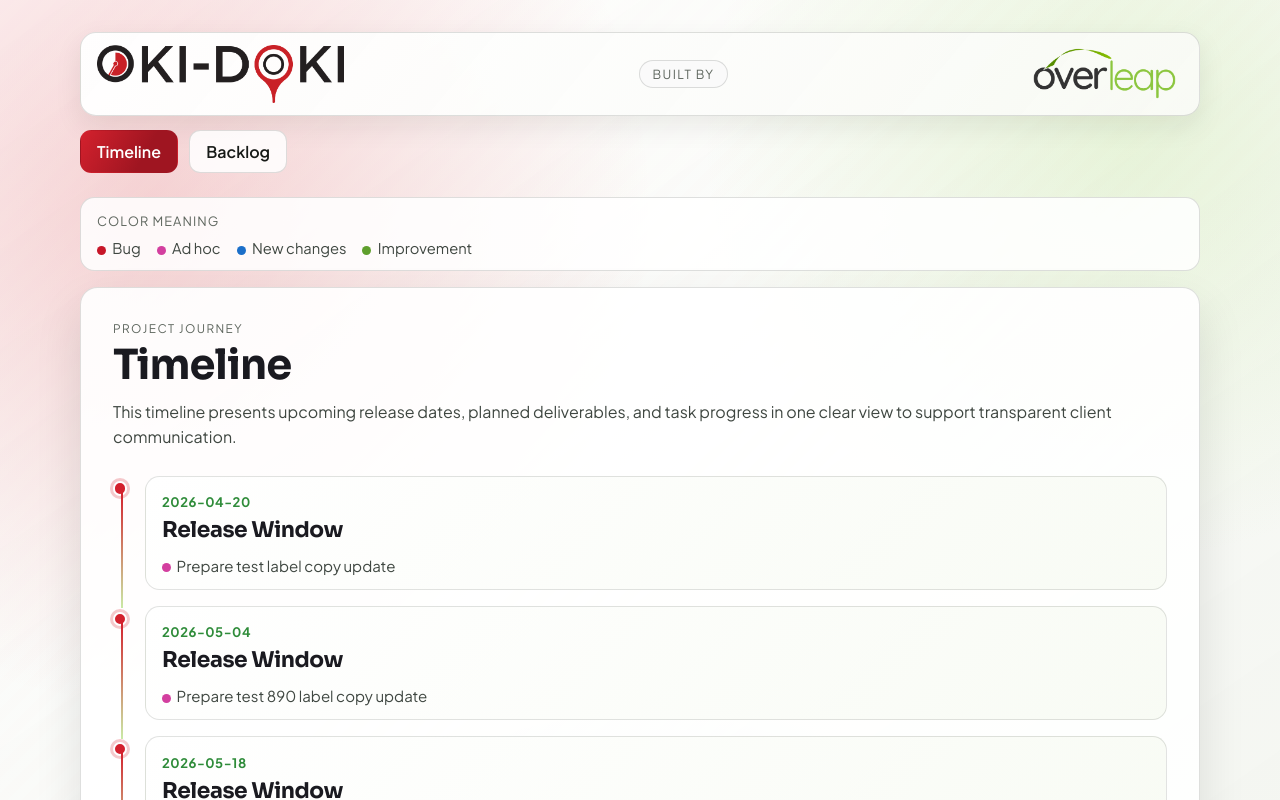
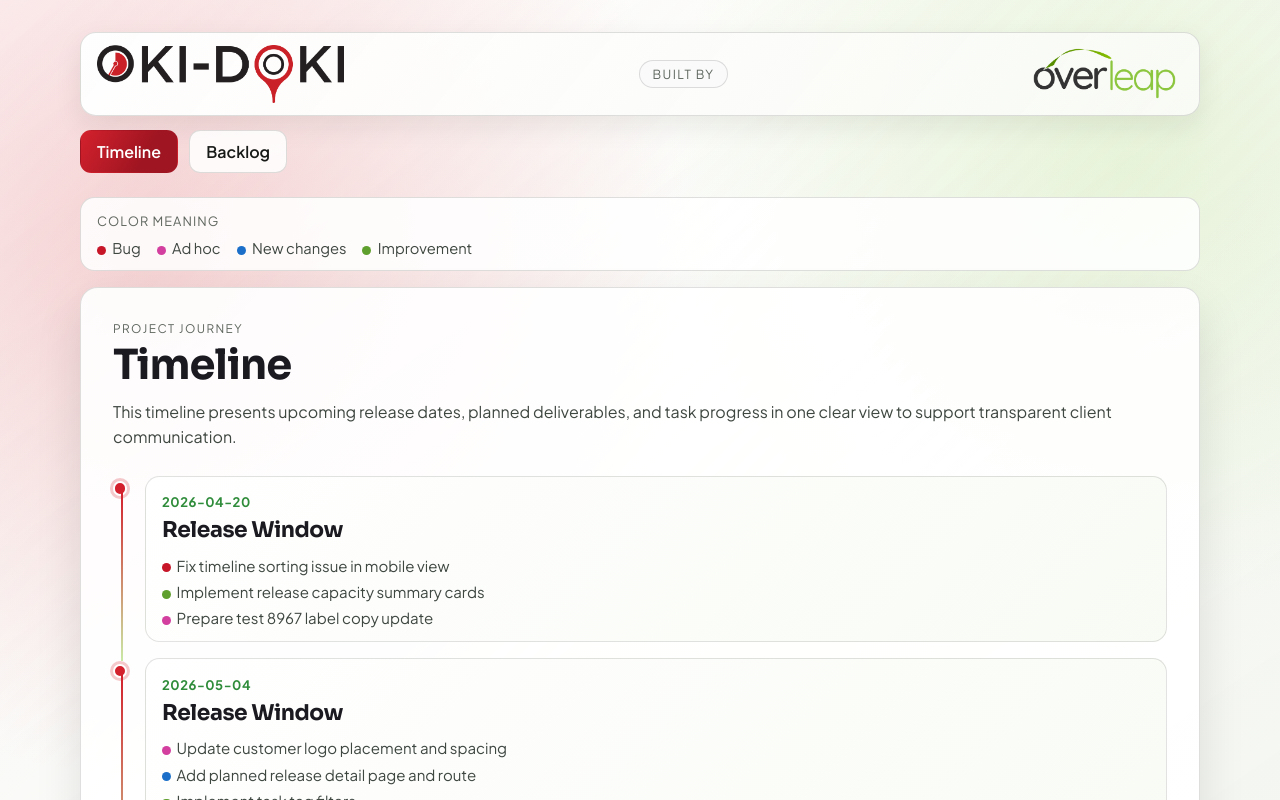
Before and after one commit to rasanga23/TIME_LINE_OKIDOKI, a React (Vite) app: page /#/timeline in a window 1280 px wide. Shown: the top 800 px of the page. Built offline with nearby package versions, Linux system fonts and the light colour scheme.

Commit message:
Enhance backlog data structure: add tags for backlog entries, update styles for backlog titles, and refactor timeline data handling

```diff
--- a/src/App.css
+++ b/src/App.css
@@ -265,18 +265,22 @@
 
 .backlog-title-bug {
   color: #c71628;
+  font-weight: 700;
 }
 
 .backlog-title-improvement {
   color: #5f9f2d;
+  font-weight: 700;
 }
 
 .backlog-title-new-changes {
   color: #1b6fc9;
+  font-weight: 700;
 }
 
 .backlog-title-ad-hoc {
   color: #d33f9f;
+  font-weight: 700;
 }
 
 .backlog-accordion-group {
--- a/src/backlog-data/ad-hoc.ts
+++ b/src/backlog-data/ad-hoc.ts
@@ -5,25 +5,30 @@ export const adHocBacklogData: BacklogEntry[] = [
     id: 'T-103',
     title: 'Update customer logo placement and spacing',
     hours: 4,
+    tag: 'ad hoc',
   },
   {
     id: 'T-107',
     title: 'Prepare emergency label copy update',
     hours: 3,
+    tag: 'ad hoc',
   },
   {
     id: 'T-108',
     title: 'Prepare test label copy update',
     hours: 3,
+    tag: 'ad hoc',
   },
   {
     id: 'T-109',
     title: 'Prepare test 890 label copy update',
     hours: 55,
+    tag: 'ad hoc',
   },
   {
     id: 'T-110',
     title: 'Prepare test 8967 label copy update',
     hours: 30,
+    tag: 'ad hoc',
   },
 ]
--- a/src/backlog-data/bug.ts
+++ b/src/backlog-data/bug.ts
@@ -5,10 +5,12 @@ export const bugBacklogData: BacklogEntry[] = [
     id: 'T-101',
     title: 'Fix timeline sorting issue in mobile view',
     hours: 6,
+    tag: 'bug',
   },
   {
     id: 'T-106',
     title: 'Patch release note card overflow bug',
     hours: 5,
+    tag: 'bug',
   },
 ]
--- a/src/backlog-data/improvement.ts
+++ b/src/backlog-data/improvement.ts
@@ -5,10 +5,12 @@ export const improvementBacklogData: BacklogEntry[] = [
     id: 'T-102',
     title: 'Implement release capacity summary cards',
     hours: 10,
+    tag: 'improvement',
   },
   {
     id: 'T-105',
     title: 'Implement task tag filters',
     hours: 7,
+    tag: 'improvement',
   },
 ]
--- a/src/backlog-data/index.ts
+++ b/src/backlog-data/index.ts
@@ -2,19 +2,19 @@ import { adHocBacklogData } from './ad-hoc'
 import { bugBacklogData } from './bug'
 import { improvementBacklogData } from './improvement'
 import { newChangesBacklogData } from './new-changes'
-import type { BacklogSection } from './types'
+import type { BacklogEntry, BacklogSection } from './types'
 
 export { adHocBacklogData, bugBacklogData, improvementBacklogData, newChangesBacklogData }
 export type { BacklogEntry, BacklogSection } from './types'
 
+export const backlogTasksData: BacklogEntry[] = [
+  ...bugBacklogData,
+  ...improvementBacklogData,
+  ...newChangesBacklogData,
+  ...adHocBacklogData,
+].sort((left, right) => Number(left.id.slice(2)) - Number(right.id.slice(2)))
+
 export const backlogSections: BacklogSection[] = [
-  {
-    key: 'bug',
-    label: 'Bug',
-    dotClass: 'task-dot-bug',
-    titleClass: 'backlog-title-bug',
-    items: bugBacklogData,
-  },
   {
     key: 'improvement',
     label: 'Improvement',
@@ -36,4 +36,11 @@ export const backlogSections: BacklogSection[] = [
     titleClass: 'backlog-title-ad-hoc',
     items: adHocBacklogData,
   },
+  {
+    key: 'bug',
+    label: 'Bug',
+    dotClass: 'task-dot-bug',
+    titleClass: 'backlog-title-bug',
+    items: bugBacklogData,
+  },
 ]
--- a/src/backlog-data/new-changes.ts
+++ b/src/backlog-data/new-changes.ts
@@ -5,5 +5,6 @@ export const newChangesBacklogData: BacklogEntry[] = [
     id: 'T-104',
     title: 'Add planned release detail page and route',
     hours: 8,
+    tag: 'new feature',
   },
 ]
--- a/src/backlog-data/types.ts
+++ b/src/backlog-data/types.ts
@@ -2,6 +2,7 @@ export interface BacklogEntry {
   id: string
   title: string
   hours: number
+  tag: 'bug' | 'improvement' | 'ad hoc' | 'new feature'
 }
 
 export interface BacklogSection {
--- a/src/timeline-data/index.ts
+++ b/src/timeline-data/index.ts
@@ -1,9 +1,10 @@
 import { plannedReleasesData } from './planned-releases'
 import { releaseDatesData } from './release-dates'
-import { tasksData } from './tasks'
+import { backlogTasksData } from '../backlog-data'
 import type { TimelineEntry } from './types'
 
-export { plannedReleasesData, releaseDatesData, tasksData }
+export { plannedReleasesData, releaseDatesData }
+export { backlogTasksData as tasksData } from '../backlog-data'
 export type { PlannedReleaseEntry, ReleaseDateEntry, TaskEntry, TaskTag, TimelineEntry } from './types'
 
 export function buildTimelineData(): TimelineEntry[] {
@@ -12,7 +13,7 @@ export function buildTimelineData(): TimelineEntry[] {
 
   const plannedMap = new Map(plannedReleasesData.map((item) => [item.date, item.taskIds]))
   const globallyPlannedTaskIds = new Set(plannedReleasesData.flatMap((item) => item.taskIds))
-  const taskMap = new Map(tasksData.map((task) => [task.id, task]))
+  const taskMap = new Map(backlogTasksData.map((task) => [task.id, task]))
   const assignedTaskIds = new Set<string>()
 
   const futureReleaseDates = [...releaseDatesData]
@@ -45,7 +46,7 @@ export function buildTimelineData(): TimelineEntry[] {
     }
 
     if (!hasPlannedTasksForDate) {
-      for (const task of tasksData) {
+      for (const task of backlogTasksData) {
         if (globallyPlannedTaskIds.has(task.id)) {
           continue
         }
--- a/src/timeline-data/planned-releases.ts
+++ b/src/timeline-data/planned-releases.ts
@@ -2,15 +2,7 @@ import type { PlannedReleaseEntry } from './types'
 
 export const plannedReleasesData: PlannedReleaseEntry[] = [
   {
-    date: '2026-04-05',
+    date: '2026-04-20',
     taskIds: ['T-101', 'T-102', 'T-110'],
   },
-  {
-    date: '2026-04-12',
-    taskIds: ['T-103', 'T-104', 'T-105'],
-  },
-  {
-    date: '2026-04-19',
-    taskIds: ['T-106', 'T-107'],
-  },
 ]
--- a/src/timeline-data/tasks.ts
+++ /dev/null
@@ -1,64 +0,0 @@
-import type { TaskEntry } from "./types";
-
-export const tasksData: TaskEntry[] = [
-  {
-    id: "T-101",
-    title: "Fix timeline sorting issue in mobile view",
-    hours: 6,
-    tag: "bug",
-  },
-  {
-    id: "T-102",
-    title: "Implement release capacity summary cards",
-    hours: 10,
-    tag: "improvement",
-  },
-  {
-    id: "T-103",
-    title: "Update customer logo placement and spacing",
-    hours: 4,
-    tag: "ad hoc",
-  },
-  {
-    id: "T-104",
-    title: "Add planned release detail page and route",
-    hours: 8,
-    tag: "new feature",
-  },
-  {
-    id: "T-105",
-    title: "Implement task tag filters",
-    hours: 7,
-    tag: "improvement",
-  },
-  {
-    id: "T-106",
-    title: "Patch release note card overflow bug",
-    hours: 5,
-    tag: "bug",
-  },
-  {
-    id: "T-107",
-    title: "Prepare emergency label copy update",
-    hours: 3,
-    tag: "ad hoc",
-  },
-  {
-    id: "T-108",
-    title: "Prepare test label copy update",
-    hours: 3,
-    tag: "ad hoc",
-  },
-  {
-    id: "T-109",
-    title: "Prepare test 890 label copy update",
-    hours: 55,
-    tag: "ad hoc",
-  },
-  {
-    id: "T-110",
-    title: "Prepare test 8967 label copy update",
-    hours: 30,
-    tag: "ad hoc",
-  },
-];
```
